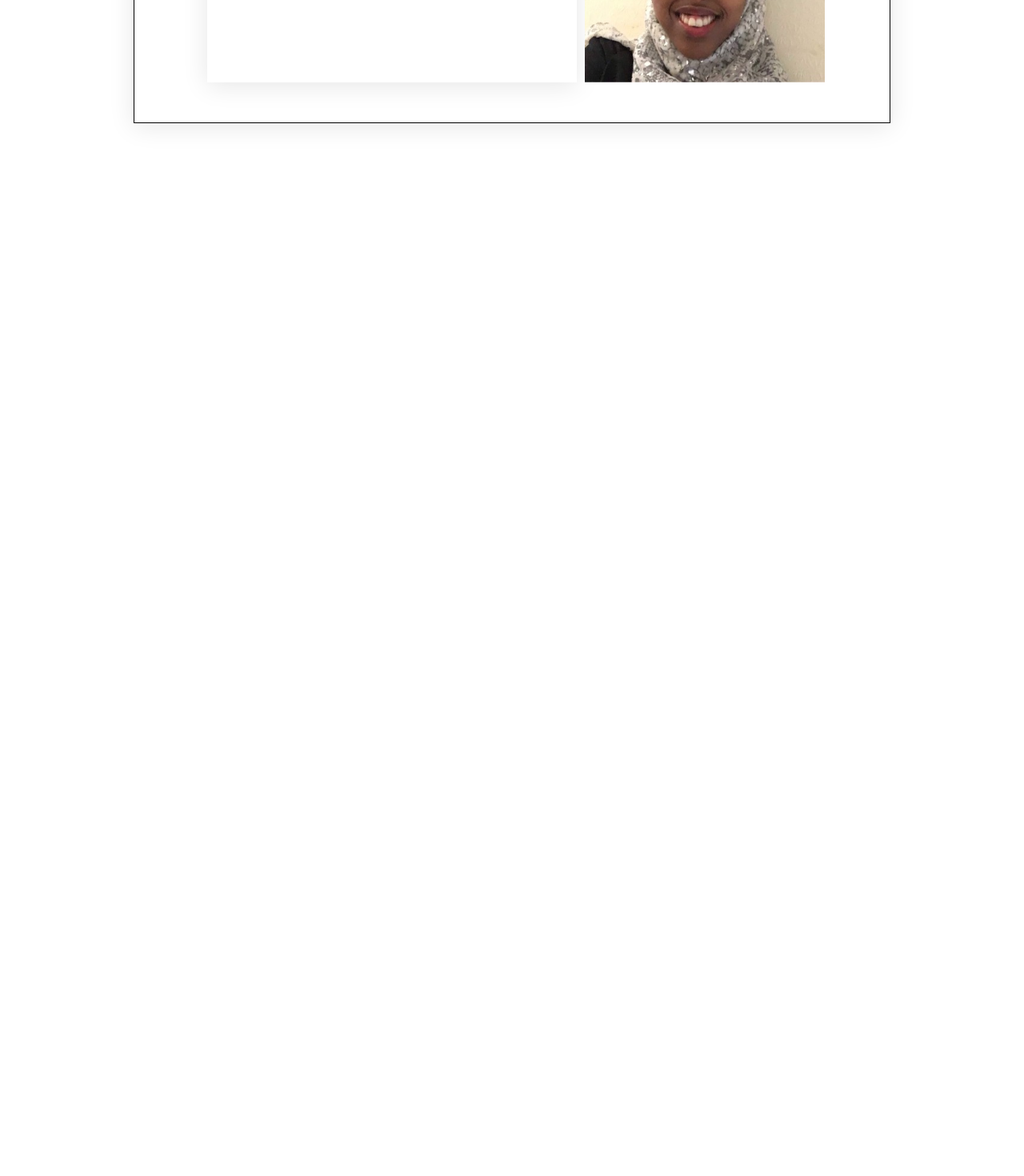
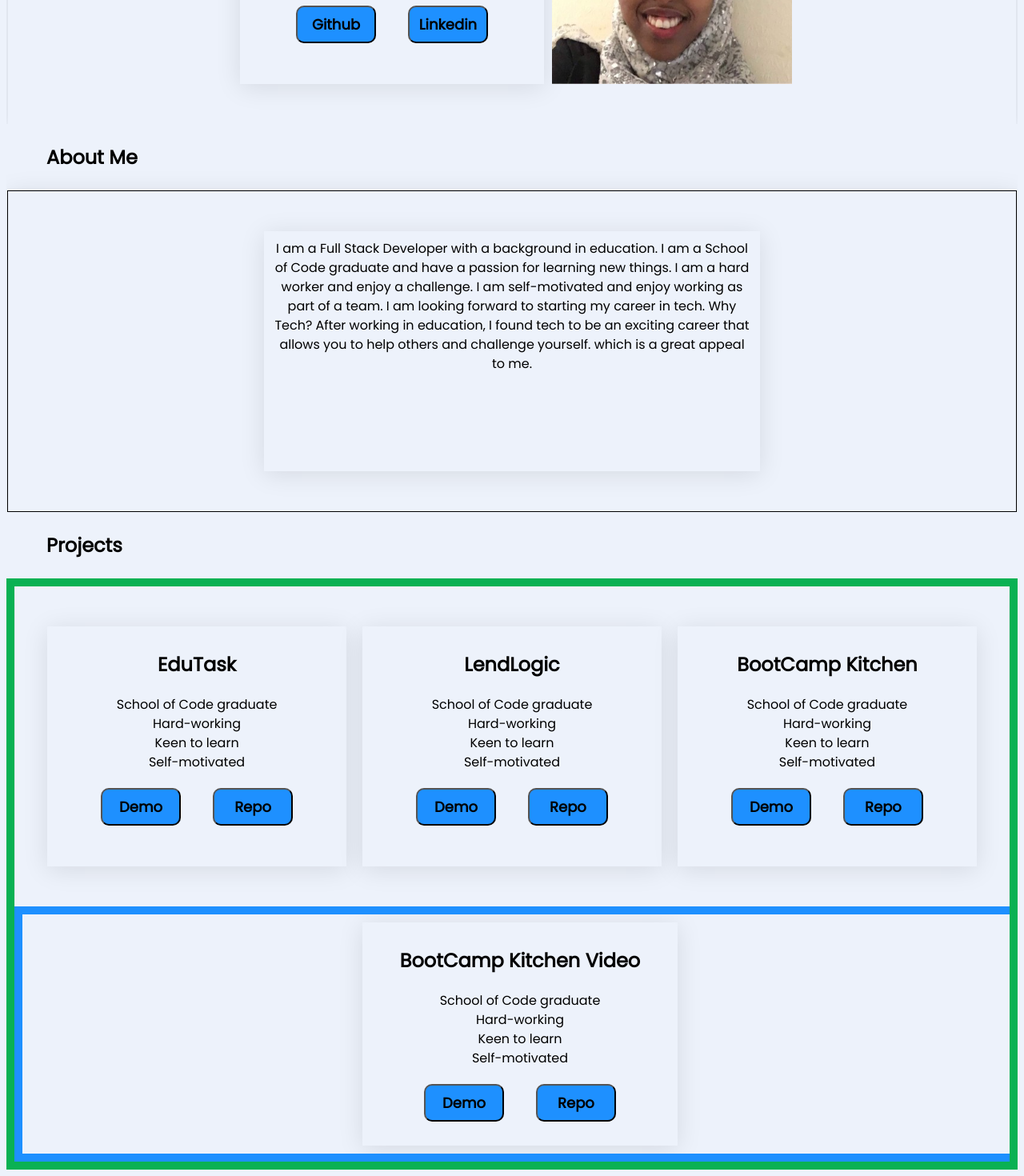
Before and after one commit to horiaomar25/Portfolio-Site, a React (Vite) app: page / in a window 1280 px wide. Shown: the part 351-1821 px from the top of the page at 80% size. Before the commit the page ends 800 px from the top, so only its background shows below. Built offline with nearby package versions, Linux system fonts and the light colour scheme.

Commit message:
styling for project section

```diff
--- a/src/App.css
+++ b/src/App.css
@@ -1,27 +1,26 @@
-
-@import url('https://fonts.googleapis.com/css2?family=Cinzel&family=Montserrat:wght@500&family=Poppins&family=Raleway:wght@100&display=swap');
-*{
-  font-family: 'Poppins';
-
-
+@import url("https://fonts.googleapis.com/css2?family=Cinzel&family=Montserrat:wght@500&family=Poppins&family=Raleway:wght@100&display=swap");
+* {
+  font-family: "Poppins";
+  overflow-x: hidden;
+  background-color:#edf2fb;
 }
 
-.header{
+.header {
   display: inline-flex;
 }
 
-.logo{
+.logo {
   width: 20%;
   margin: 10px;
   padding-bottom: 20px;
-  padding-right:300px;
+  padding-right: 300px;
   padding: 20px;
 
   padding-right: 185px;
+  font-size: 25px;
 }
 
-.nav{
-
+.nav {
   background: rgba(255, 255, 255, 0.2);
   border-radius: 16px;
   box-shadow: 0 4px 30px rgba(0, 0, 0, 0.1);
@@ -36,37 +35,75 @@ border-radius: 8px;
   display: flex;
   justify-content: space-around;
   align-items: center;
-margin-top:5px;
+  margin-top: 5px;
 }
 
- .mobile_nav{
+.mobile_nav {
   display: none;
+}
+
+a {
+  text-decoration: none;
+  color: black;
+  font-size: 16px;
+  font-weight: bolder;
+font-size: large;
+}
+
+a:hover {
+  color: white;
+  background-color: #1E90FF;
+  border-radius: 10px;
+  width: 100px;
+  padding: 5px;
+  text-align: center;
+  font-weight: bolder;
+font-size: large;
 
 }
 
-a{
-
-  text-decoration: none;
-  color: black;
-  font-size: 16px;
-}
-
-
 /* Container styles */
-.hero_container {
+.hero_container,
+ .project_container {
   display: flex;
   justify-content: center;
   align-items: center;
   padding: 0 30px;
   height: 50vh;
-  border: 1px solid black; /* Removed the quotes */
-  width: 70%;
+/*border*/
+  width: 95%;
+
   box-shadow: 0 4px 30px rgba(0, 0, 0, 0.1);
   margin: 0 auto; /* Added to horizontally center the container */
 }
 
+.aboutme_container{
+  display: flex;
+  justify-content: center;
+  align-items: center;
+  padding: 0 30px;
+  height: 50vh;
+/*border*/
+  width: 95%;
+
+  box-shadow: 0 4px 30px rgba(0, 0, 0, 0.1);
+  margin: 0 auto; /* Added to horizontally center the container */
+  border: 0.5px solid black;
+
+}
+
 /* Text styles */
-.hero_text {
+.hero_text  {
+  width: 30%;
+  height: 70%;
+  line-height: 1.5;
+  text-align: center;
+  padding: 10px;
+  margin: 10px;
+  box-shadow: 0 4px 30px rgba(0, 0, 0, 0.1);
+}
+
+.aboutme_text {
   width: 50%;
   height: 70%;
   line-height: 1.5;
@@ -78,37 +115,95 @@ a{
 
 
 
+.social_links{
+  background: none;
+  background-color: #1E90FF;
+  border-radius: 10px;
+  width: 100px;
+  padding: 8px;
+font-weight: bolder;
+font-size: large;
+  margin: 20px;
+
+}
+
+.social_links:hover{
+  background-color: #1E90FF;
+  border-radius: 10px;
+  width: 100px;
+  padding: 8px;
+  color: white;
+}
+
+.container{
+    display:flex;
+    align-items: flex-start;
+    justify-content: center;
+    flex-direction: column;
+    border: 10px solid #0ab153;
+
+  }
+
+.video_container{
+
+  display: flex;
+  justify-content: center;
+align-items: center;
+border: 10px solid #1E90FF;
+width: 100%;
+
+
+
+
+
+
+
+  }
+
+
+
+
+  .project_container{
+    display: flex;
+    justify-content: center;
+    align-items: center;
+    padding: 0 30px;
+    height: 50vh;
+  /*border*/
+
+
+    box-shadow: 0 4px 30px rgba(0, 0, 0, 0.1);
+    margin: 0 auto; /* Added to horizontally center the container */
+  }
 
 @media (max-width: 390px) {
-
-  .nav{
+  .nav {
     display: none;
   }
 
-
-  a{
+  a {
     display: none;
   }
 
-  .hero_container{
+  .hero_container {
     display: flex;
     flex-direction: column;
     align-items: center;
   }
 
-  .hero_image{
-    width:60%;
+  .hero_image {
+    width: 60%;
     border-radius: 50%;
     margin: 20px;
   }
 
-  .mobile_nav{
+  .mobile_nav {
     display: flex;
     margin-top: 10px;
     width: 100%;
   }
 
-  .hero_text{
+  .hero_text {
     width: 100%;
     height: 100%;
     margin: 10px;
@@ -121,7 +216,5 @@ a{
     flex-direction: column;
     align-items: center;
     justify-content: center;
-
   }
-
 }
--- a/src/App.jsx
+++ b/src/App.jsx
@@ -1,5 +1,8 @@
 import Navigation from "./Components/Navigation";
 import HeroSection from "./Components/HeroSection";
+import AboutMe from "./Components/AboutMe";
+import Projects from "./Components/ProjectCard";
+
 import "./App.css";
 
 
@@ -10,7 +13,8 @@ function App() {
     <>
       <Navigation />
       <HeroSection />
-
+      <AboutMe />
+      <Projects />
     </>
   );
 }
--- a/src/Components/AboutMe.jsx
+++ b/src/Components/AboutMe.jsx
@@ -3,12 +3,23 @@
 const AboutMe = () => {
     return (
       <>
-      <div style={{height:'400px'}}>
+      <section >
+       <h3 style={{ marginLeft:'50px', fontSize: '24px'}}>About Me</h3>
+    <div className= "aboutme_container">
 
-        About Me
-        </div>
-      <hr/>
 
+        <p className="aboutme_text">
+        I am a Full Stack Developer with a background in education. I am a School of Code graduate and have a passion for learning new things. I am a hard worker and enjoy a challenge. I am self-motivated and enjoy working as part of a team. I am looking forward to starting my career in tech.
+        Why Tech?
+        After working in education, I found tech to be an exciting career
+       that allows you to help others and challenge yourself. which is a
+        great appeal to me.
+        </p>
+
+
+    </div>
+
+  </section>
       </>
     )
   }
--- a/src/Components/HeroSection.jsx
+++ b/src/Components/HeroSection.jsx
@@ -1,4 +1,5 @@
 import ProfilePicture from "../assets/picture.jpg";
+
 
 
 
@@ -17,7 +18,12 @@ const HeroSection = () => {
           School of Code graduate<br />
           Hard-working<br />
           Keen to learn<br />
-          Self-motivated
+          Self-motivated<br />
+
+          <button className="social_links">Github</button>
+          <button className="social_links">Linkedin</button>
+
+
         </p>
 
       <img
--- a/src/Components/Navigation.jsx
+++ b/src/Components/Navigation.jsx
@@ -15,6 +15,7 @@ const Navigation = () => {
           <a href="#">Projects</a>
         </nav>
 
+
       </header>
     </>
   );
--- a/src/Components/ProjectCard.jsx
+++ b/src/Components/ProjectCard.jsx
@@ -0,0 +1,66 @@
+
+
+const ProjectCard = () => {
+  return (
+    <section >
+         <h3 style={{ marginLeft:'50px', fontSize: '24px'}}>Projects</h3>
+    <div className="container">
+    <div className= "project_container">
+
+
+        <p className="hero_text">
+        <h2 >EduTask</h2>
+          School of Code graduate<br />
+          Hard-working<br />
+          Keen to learn<br />
+          Self-motivated<br/>
+           <button className="social_links">Demo</button>
+          <button className="social_links">Repo</button>
+
+        </p>
+
+
+        <p className="hero_text">
+        <h2 >LendLogic</h2>
+          School of Code graduate<br />
+          Hard-working<br />
+          Keen to learn<br />
+          Self-motivated<br />
+          <button className="social_links">Demo</button>
+          <button className="social_links">Repo</button>
+        </p>
+
+
+
+        <p className="hero_text">
+        <h2 >BootCamp Kitchen</h2>
+          School of Code graduate<br />
+          Hard-working<br />
+          Keen to learn<br />
+          Self-motivated<br/>
+          <button className="social_links">Demo</button>
+          <button className="social_links">Repo</button>
+        </p>
+
+
+
+    </div>
+    <div className="video_container">
+    <p className="hero_text">
+        <h2 >BootCamp Kitchen Video</h2>
+          School of Code graduate<br />
+          Hard-working<br />
+          Keen to learn<br />
+          Self-motivated<br/>
+          <button className="social_links">Demo</button>
+          <button className="social_links">Repo</button>
+        </p>
+
+
+        </div>
+        </div>
+  </section>
+  )
+}
+
+export default ProjectCard
```
Also changed, not shown: src/Components/Footer.jsx (added), src/assets/githubicon.png (added). Lines whose indentation alone changed are shown as unchanged.
